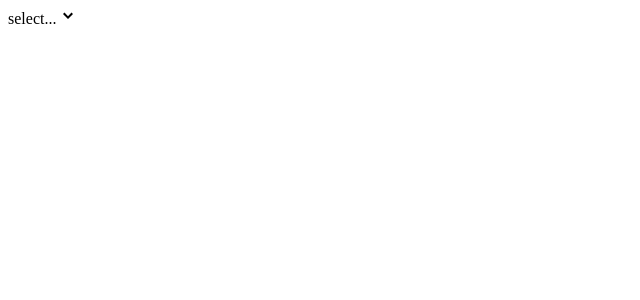
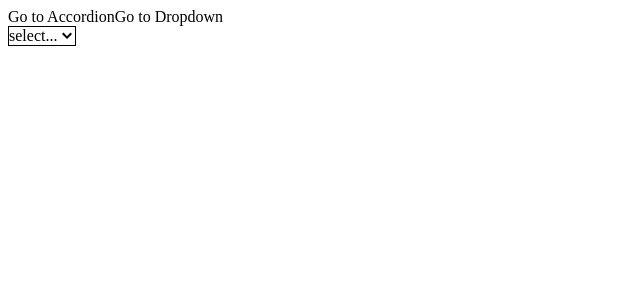
Before and after one commit to edwardomopariola/COMPS, a React (Vite) app: page /dropdown in a window 1280 px wide. Shown: the top 300 px of the page, without its empty margins (0-640 px from the left). Built offline with nearby package versions, Linux system fonts and the light colour scheme.

Commit message:
added more components to my react APP

```diff
--- a/src/App.js
+++ b/src/App.js
@@ -1,27 +1,23 @@
-import { useState } from "react";
-import Dropdown from "./components/Dropdown";
+import Link from "./components/Link";
+import Route from "./components/Route";
+import AccordionPage from "./pages/AccordionPage";
+import DropdownPage from "./pages/DropdownPage";
+
 
 function App() {
-    const [selection, setSelection] = useState(null);  // Initialize the state with null
+    return (
+        <div>
+            <Link to="/accordion">Go to Accordion</Link>
+            <Link to="/Dropdown">Go to Dropdown</Link>
 
-    const handleSelect = (option) => {  // Create a function to handle the selected option
-        setSelection(option);  // Set the selected option
-    };
-
-
-    const options = [
-        { label: "The Color Red", value: "red" },
-        { label: "The Color Green", value: "green" },
-        { label: "A Shade of Blue", value: "blue" },
-    ];
-
-    return(
-        <div  className="flex">  {/* Add a className to the parent div */}
-            <Dropdown
-                options={options}   // Pass the options as a prop
-                value={selection}   // Pass the selection as a prop
-                onChange={handleSelect}   // Pass the handleSelected function as a prop
-            />
+            <div>
+                <Route path="/accordion">
+                    <AccordionPage />
+                </Route>
+                <Route path="/dropdown">
+                    <DropdownPage />
+                </Route>
+            </div>
         </div>
     );
 };
--- /dev/null
+++ b/src/components/Link.js
@@ -0,0 +1,19 @@
+import { useContext } from "react";
+import NavigationContext from "../context/navigation";
+
+function Link({ to, children }) {
+    const { navigate } = useContext(NavigationContext);
+
+    const handleClick = (event) => {
+        event.preventDefault();
+
+        navigate(to);
+        // window.history.pushState({}, "", to);
+        // window.dispatchEvent(new PopStateEvent("popstate"));
+    };
+
+    return <a onClick={handleClick}>{children}</a>
+};
+
+
+export default Link;
--- /dev/null
+++ b/src/components/Route.js
@@ -0,0 +1,13 @@
+import { useContext } from "react";
+import NavigationContext from "../context/navigation";
+
+function Route({ path, children }) {
+    const { currentPath } = useContext(NavigationContext);  // Destructure the currentPath from the context
+
+    if (path === currentPath) {  // Check if the path matches the current path
+        return children;  // Return the children
+    }
+
+    return null;  // Return null if the path does not match the current path
+}
+export default Route;  // Export the Route component
--- /dev/null
+++ b/src/context/navigation.js
@@ -0,0 +1,44 @@
+import { createContext, useState, useEffect } from "react";
+
+const NavigationContext = createContext();  // Create a context to store the navigation items
+
+const NavigationProvider = ({ children }) => {  // Create a provider
+    const [currentPath, useCurrentPath] = useState(window.location.pathname);  // Initialize the state with an empty string
+
+    //handing the path change
+    useEffect(() => {  // Create a useEffect hook
+        const handlePathChange = () => {  // Create a function to handle the path change
+            useCurrentPath(window.location.pathname);  // Update the state with the new path
+        };
+        window.addEventListener('popstate', handlePathChange);  // Add an event listener to the window, passing the handlePathChange function
+        return () => {  // Return a cleanup function
+            window.removeEventListener('popstate', handlePathChange);  // Remove the event listener
+        };
+    }
+    , []);  // Add an empty dependency array
+
+    // Navigation
+    const navigate = (to) => {  // Create a function to navigate to a new path
+        window.history.pushState({}, '', to);  // Push a new state to the history object
+        useCurrentPath(to);  // Update the state with the new path
+    }
+
+    // Navigation items
+    const state = {
+        items: [
+            { label: "Home", href: "/" },
+            { label: "About", href: "/about" },
+            { label: "Services", href: "/services" },
+            { label: "Contact", href: "/contact" },
+        ]
+    };
+
+    return (
+        <NavigationContext.Provider value={{ currentPath, navigate }}>
+            {children}
+        </NavigationContext.Provider>
+    );
+};
+
+export { NavigationProvider };  // Export the provider
+export default NavigationContext;  // Export the context
--- a/src/index.js
+++ b/src/index.js
@@ -1,11 +1,16 @@
 import React from 'react';
 import ReactDOM from 'react-dom/client';
 import App from './App';
-// import "tailwindcss";
+import './index.css';
+import { NavigationProvider } from './context/navigation';
 
 
 
 const el = document.getElementById('root');
 const root = ReactDOM.createRoot(el);
 
-root.render(<App />);
+root.render(
+    <NavigationProvider>
+        <App />
+    </NavigationProvider>
+);
--- /dev/null
+++ b/src/pages/DropdownPage.js
@@ -0,0 +1,30 @@
+import { useState } from "react";
+import Dropdown from "../components/Dropdown";
+
+function DropdownPage() {
+    const [selection, setSelection] = useState(null);  // Initialize the state with null
+
+    const handleSelect = (option) => {  // Create a function to handle the selected option
+        setSelection(option);  // Set the selected option
+    };
+
+
+    const options = [
+        { label: "The Color Red", value: "red" },
+        { label: "The Color Green", value: "green" },
+        { label: "A Shade of Blue", value: "blue" },
+    ];
+
+    return(
+        <div className="flex">
+            <Dropdown
+                options={options}   // Pass the options as a prop
+                value={selection}   // Pass the selection as a prop
+                onChange={handleSelect}   // Pass the handleSelected function as a prop
+            />
+        </div>
+    );
+};
+
+
+export default DropdownPage;
--- a/tailwind.config.js
+++ b/tailwind.config.js
@@ -1,6 +1,6 @@
 // @type {import('tailwindcss/tailwind-config').TailwindConfig}
 module.exports = {
-  // content: ["./src/**/*.{js,jsx,ts,tsx}", "./index.html"],
+  content: ["./src/**/*.{js,jsx,ts,tsx}", "./index.html"],
   purge: [],
   darkMode: false, // or 'media' or 'class'
   theme: {
```
